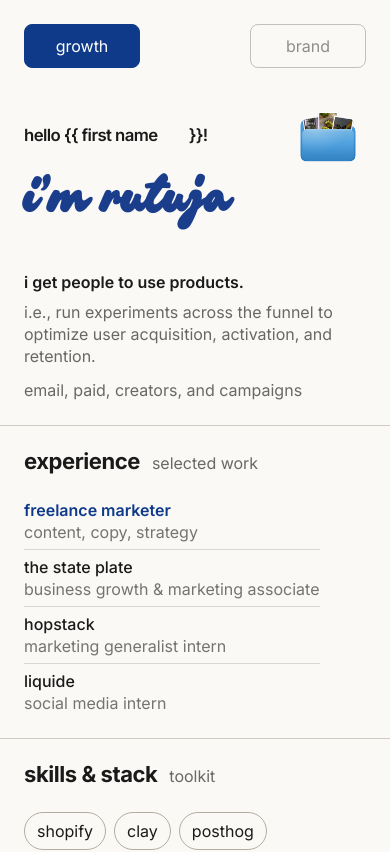
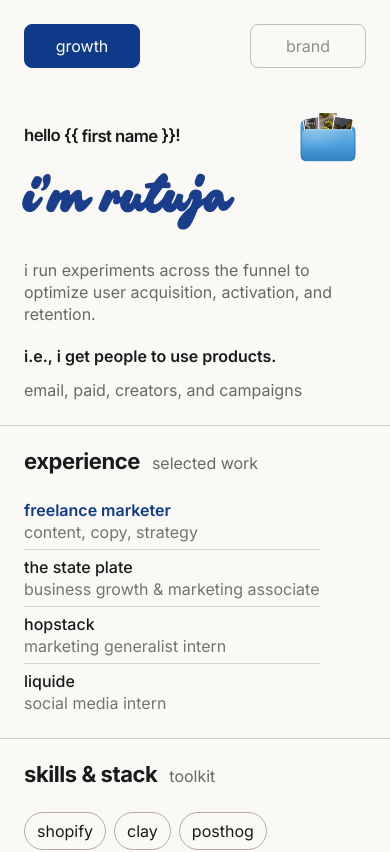
Before and after one commit to rutzonline/portfolio-site, a React (Vite) app: page / in a window 390 px wide. Shown: the top 852 px of the page. Built offline with nearby package versions, Linux system fonts and the light colour scheme; the HTML template or start-up script is replaced by a standard one.

Commit message:
Refine mobile greeting cursor, intro order and gallery typography

```diff
--- a/src/App.tsx
+++ b/src/App.tsx
@@ -1244,7 +1244,7 @@ export default function App() {
   }, [])
   const [mode, setMode] = useState<Mode>(() => readHash().mode ?? "growth")
   const [visitorName, setVisitorName] = useState(() => {
-    try { return (sessionStorage.getItem("portfolio-visitor-name") ?? "").slice(0, 8) } catch { return "" }
+    try { const saved = sessionStorage.getItem("portfolio-visitor-name"); return saved === null ? "first name" : saved.slice(0, 9) } catch { return "first name" }
   })
   const [galleryOpen, setGalleryOpen] = useState(false)
   const [copied, setCopied] = useState(false)
@@ -1405,8 +1405,8 @@ export default function App() {
           "--line": mode === "growth" ? SAPPHIRE : PINK,
           "--accent-text": mode === "growth" ? accent : "#1A1A1A",
           "--toggle-bg": CREAM,
-          "--toggle-active": isMobile ? SAPPHIRE : mode === "growth" ? accent : PINK,
-          "--toggle-active-text": isMobile || mode === "growth" ? "#fff" : "#1A1A1A",
+          "--toggle-active": mode === "growth" ? accent : PINK,
+          "--toggle-active-text": mode === "growth" ? "#fff" : "#1A1A1A",
           "--hl-link": mode === "growth" ? SAPPHIRE : "#2F6FD0",
           "--hl": mode === "growth" ? SAPPHIRE : BLUE,
           "--hl-text": mode === "growth" ? "#fff" : "#1A1A1A",
@@ -1482,17 +1482,24 @@ export default function App() {
           </div>
           <div className="mobile-identity px-6 pb-7 pt-7 lg:hidden">
             <div className="mb-1 flex items-center justify-between gap-3">
-              <div className="mobile-greeting font-semibold">hello {"{{ "}<span className="greeting-name-wrap"><input
-                aria-label="Your first name" placeholder="first name" maxLength={8}
+              <div className="mobile-greeting font-semibold">hello {"{{ "}<span className="greeting-name-wrap">
+                <span className="greeting-name-measure" aria-hidden="true">{visitorName || "\u200b"}</span>
+                <input aria-label="Your first name" maxLength={9}
                   autoComplete="off" autoCapitalize="words" spellCheck={false}
                   value={visitorName} className="greeting-name"
+                  onFocus={(event) => event.currentTarget.setSelectionRange(visitorName.length, visitorName.length)}
+                  onSelect={(event) => {
+                    const input = event.currentTarget
+                    if (input.selectionStart !== input.value.length || input.selectionEnd !== input.value.length)
+                      input.setSelectionRange(input.value.length, input.value.length)
+                  }}
                   onChange={(event) => {
-                  const name = event.target.value.slice(0, 8)
+                    const name = event.target.value.slice(0, 9)
                     setVisitorName(name)
                     try { sessionStorage.setItem("portfolio-visitor-name", name) } catch {}
                   }}
-                style={{ width: `${Math.max(1, visitorName ? visitorName.length : 9)}ch` }}
-              /><span className="greeting-cursor" aria-hidden="true" /></span>{" }}!"}</div>
+                /><span className="greeting-cursor" aria-hidden="true" />
+              </span>{" }}!"}</div>
               <button type="button" onClick={() => setGalleryOpen(true)}
                 aria-label="Open photo gallery" aria-haspopup="dialog" className="photo-folder-button shrink-0">
                 <img src="/photo-folder.png" alt="" className="h-full w-full object-contain" />
@@ -1587,10 +1594,15 @@ export default function App() {
             >
               {!isMobile && <CardHeading detail="Rutuja Rochkari" detailClassName="font-semibold text-[color:var(--accent)]">About</CardHeading>}
               <div className="mobile-about-copy mt-6 lg:mt-auto">
-                <p className="about-intro font-semibold text-[20px] leading-[1.14] tracking-[-0.02em] xl:text-[22px]">
+                {isMobile && mode === "growth" ? <>
+                  <p className="mobile-growth-lead mb-5 text-base font-normal leading-snug text-[#1A1A1A]/65">
+                    {aboutIntro.explanation?.replace(/^i\.e\., run/, "i run")}
+                  </p>
+                  <p className="about-intro">i.e., {aboutIntro.main}</p>
+                </> : <p className="about-intro font-semibold text-[20px] leading-[1.14] tracking-[-0.02em] xl:text-[22px]">
                   {aboutIntro.main}
                   {aboutIntro.explanation && <span className="mt-2 block text-[20px] font-semibold opacity-50 xl:text-[22px]">{aboutIntro.explanation}</span>}
-                </p>
+                </p>}
                 <p className="mt-3 leading-snug text-[#1A1A1A]/65">
                   {mode === "growth"
                     ? (isMobile ? "email, paid, creators, and campaigns" : "email, paid, creators, and campaigns.")
--- a/src/PhotoGallery.tsx
+++ b/src/PhotoGallery.tsx
@@ -4,7 +4,7 @@ import { getPhotos } from "@/PhotoSlideshow"
 function CloseButton({ onClick, label }: { onClick: () => void; label: string }) {
   return <button type="button" onClick={onClick} aria-label={label}
     className="flex size-11 shrink-0 items-center justify-center rounded-full hover:bg-black/5">
-    <svg viewBox="0 0 24 24" aria-hidden="true" className="size-5" fill="none" stroke="currentColor" strokeWidth="1.8" strokeLinecap="round"><path d="M6 6l12 12M18 6L6 18" /></svg>
+    <svg viewBox="0 0 24 24" aria-hidden="true" className="size-2.5" fill="none" stroke="currentColor" strokeWidth="1.8" strokeLinecap="round"><path d="M6 6l12 12M18 6L6 18" /></svg>
   </button>
 }
 
--- a/src/index.css
+++ b/src/index.css
@@ -379,7 +379,7 @@ a[href],
 }
 @media (prefers-reduced-motion: reduce) { .greeting-cursor { animation: none; } }
 
-.slice-of-life { font-family: "Chillink", cursive; font-size: 36px; font-weight: 400; line-height: 1.2; color: #1b3e8c; }
+.slice-of-life { font-family: "Inter", sans-serif; font-size: 22px; font-weight: 600; line-height: 1.2; color: #1a1a1a; }
 .photo-skeleton { background: #eeece7; box-shadow: inset 0 0 0 1px rgb(26 26 26 / .04), 0 2px 5px rgb(26 26 26 / .05); animation: photo-loading 1.8s ease-in-out infinite; }
 @keyframes photo-loading { 50% { background: #e4e1db; } }
 @media (max-width: 1023px) {
@@ -387,12 +387,12 @@ a[href],
   .focus-controls .mode-button:not(.active) { color: rgb(26 26 26 / .48); border-color: rgb(26 26 26 / .25); }
   .mobile-about-copy .about-intro { font-weight: 600; }
   .mobile-about-copy .about-intro span { font-weight: 400; }
-  .greeting-name-wrap { display: inline-flex; align-items: baseline; }
-  .greeting-name { min-width: 0; border: 0; padding: 0; background: transparent; color: inherit; font: inherit; letter-spacing: inherit; caret-color: #1a1a1a; border-radius: 0; }
-  .greeting-name::placeholder { color: inherit; opacity: 1; }
-  .greeting-name:focus { outline: none; }
-  .greeting-name:focus-visible { box-shadow: 0 1px 0 rgb(26 26 26 / .25); }
-  .greeting-name:focus + .greeting-cursor { display: none; }
+  .greeting-name-wrap { position: relative; display: inline-block; vertical-align: baseline; }
+  .greeting-name-measure { display: inline-block; visibility: hidden; white-space: pre; font: inherit; letter-spacing: inherit; }
+  .greeting-name { position: absolute; inset: 0; width: 100%; height: 100%; min-width: 1px; border: 0; padding: 0; background: transparent; color: inherit; font: inherit; letter-spacing: inherit; caret-color: transparent; border-radius: 0; }
+  .greeting-name:focus, .greeting-name:focus-visible { outline: none; box-shadow: none; }
+  .greeting-name-wrap .greeting-cursor { position: absolute; right: -1px; top: 50%; display: block; width: 1px; height: .85em; margin: 0; transform: translateY(-50%); }
+  .mobile-identity { padding-bottom: 16px; }
   .mobile-greeting { font-size: clamp(15px, 4.3vw, 21px); }
 }
 @media (prefers-reduced-motion: reduce) { .photo-skeleton { animation: none; } }
```
Lines whose indentation alone changed are shown as unchanged.
